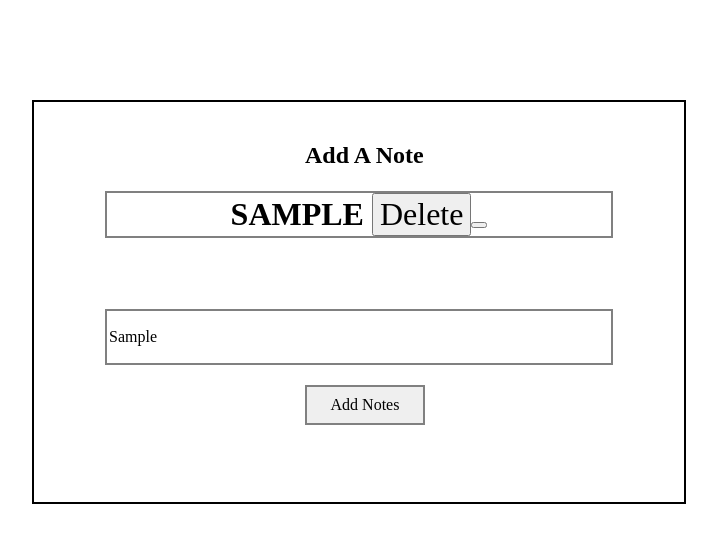
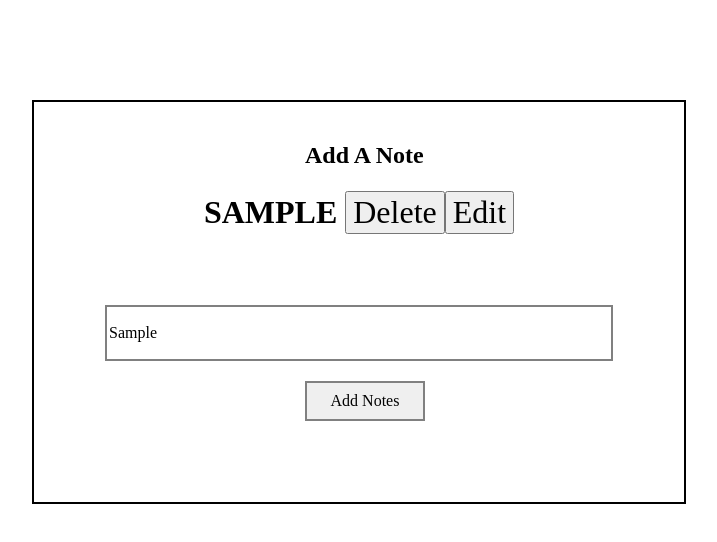
Before and after one commit to Buildweek-Github-User-Breakdown/Front-End, a React (Create React App) app: page /notes in a window 1280 px wide. Both pictures are taken after typing "Sample" into the empty fields and a click on the button "Add Notes". Shown: the top 542 px of the page, without its empty margins (288-1005 px from the left). Built offline with nearby package versions, Linux system fonts and the light colour scheme.

Commit message:
created edit button  and added some functionality and able to edit

```diff
--- a/src/Component/Notes/Notes.js
+++ b/src/Component/Notes/Notes.js
@@ -30,12 +30,14 @@ margin-top:40px;
 `;
 
 const Headers = Styled.h1`
-border:2px solid grey;
+
 `;
 
 export default function Notes() {
   const [notes, setNotes] = useState("");
   const [showNote, setShowNote] = useState("");
+  const [editMode, setEditMode] = useState("");
+
 
   const handleChanges = e => {
     setNotes(e.target.value);
@@ -50,16 +52,23 @@ export default function Notes() {
     setNotes("");
   };
 
+  const editings = e => {
+    e.preventDefault();
+    setEditMode("true");
+  };
+
   return (
     <Divs>
       <div>
         <Header>Add A Note</Header>
         <Headers>
-          {showNote && (
+          { editMode ? <form><input type="text" value={ notes }  onChange={handleChanges}/><button id="submit" type="submit">Done</button> </form> : showNote && (
             <div>
               {" "}
               {notes} <button onClick={deleteNote}>Delete</button>
-              <button onClick={() => setEditing(false)}></button>
+              <button onClick={editings}>
+                Edit
+              </button>
             </div>
           )}
         </Headers>
```
